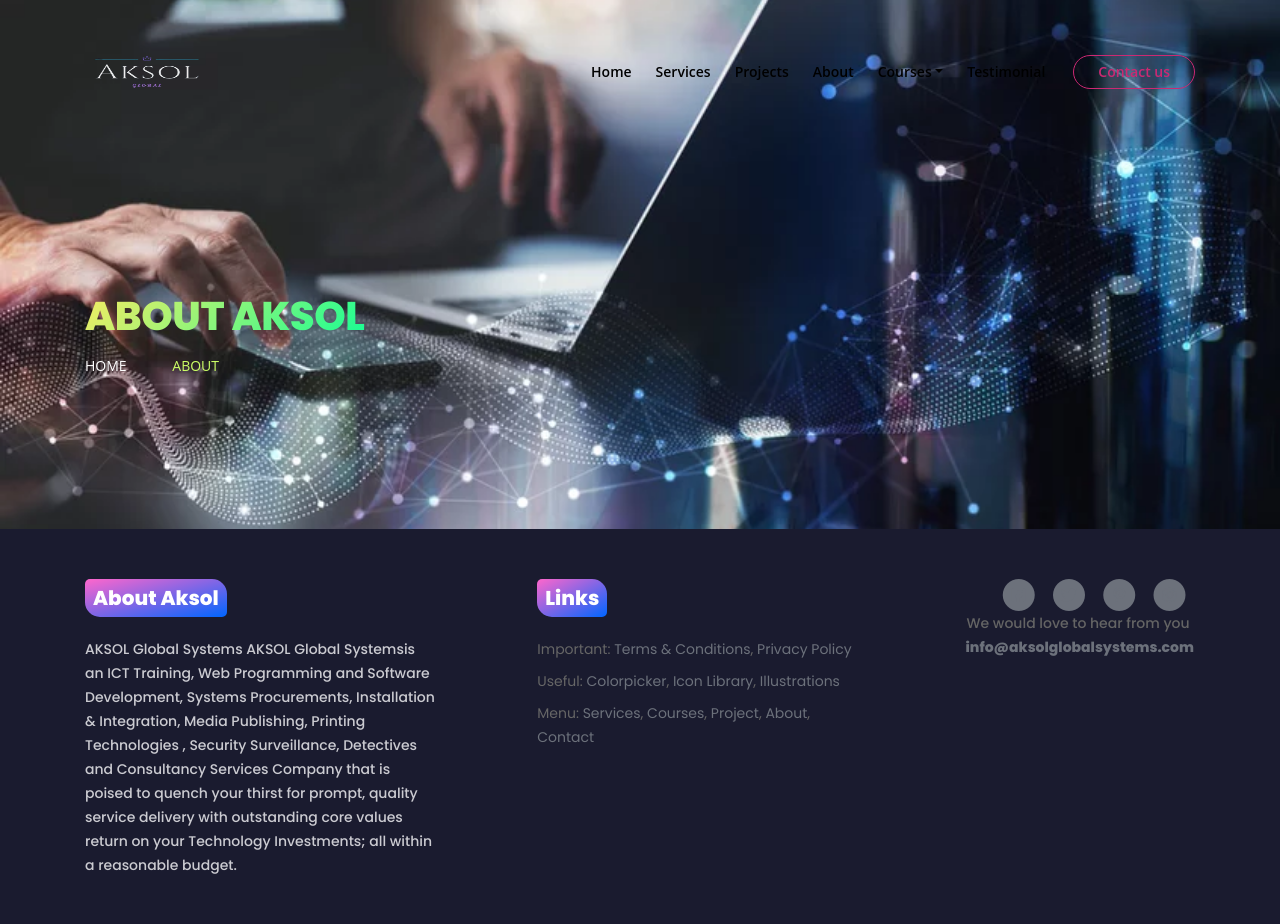
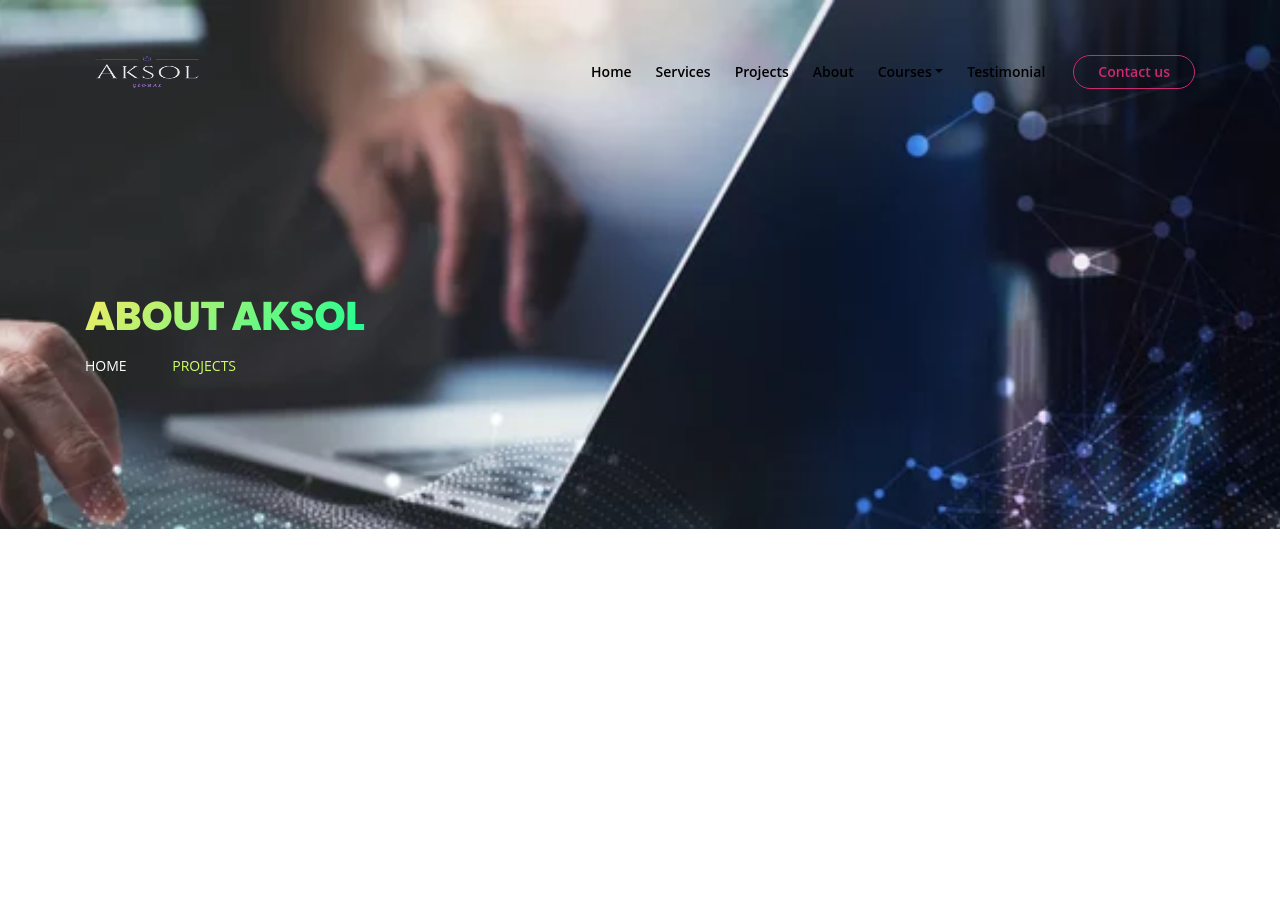
Before and after one commit to Aksolme7871/Aksol, a plain HTML site: page Aksol/projects.html in a window 1280 px wide. After the commit the page ends 800 px from the top, so only its background shows below. Drawn offline with nearby package versions, Linux system fonts and the light colour scheme; files whose address does not match are found by name.

Commit message:
project updated and netlify deployed successfully

```diff
--- a/Aksol/projects.html
+++ b/Aksol/projects.html
@@ -180,7 +180,7 @@
                         <h1>About Aksol</h1>
                         <ul>
                             <li><a href="index.html">Home</a></li>
-                            <li>About</li>
+                            <li>Projects</li>
                         </ul>
                     </div>
                 </div>
@@ -188,86 +188,6 @@
         </div>
     </div>
 
-
-
-
-
-
-
-
-
-
-
-
-
-
-
-
-
-
-    <footer class="footer bg-gray pt-50">
-        <div class="container">
-            <div class="row">
-                <div class="col-lg-12">
-                    <div class="footer-col first">
-                        <h6>About Aksol</h6>
-                        <p class="p-small">AKSOL Global Systems AKSOL Global Systemsis an ICT Training, Web Programming
-                            and Software Development,
-                            Systems Procurements, Installation & Integration, Media Publishing, Printing Technologies ,
-                            Security Surveillance, Detectives and Consultancy Services Company that is poised to quench
-                            your thirst for prompt, quality service delivery with outstanding core values return on your
-                            Technology Investments; all within a reasonable budget.
-                        </p>
-                    </div> <!-- end of footer-col -->
-                    <div class="footer-col second">
-                        <h6>Links</h6>
-                        <ul class="list-unstyled li-space-lg p-small">
-                            <li>Important: <a href="terms.html">Terms &amp; Conditions</a>, <a
-                                    href="privacy.html">Privacy Policy</a></li>
-                            <li>Useful: <a href="#">Colorpicker</a>, <a href="#">Icon Library</a>, <a
-                                    href="#">Illustrations</a></li>
-                            <li>Menu: <a href="services.html">Services</a>, <a href="courses.html">Courses</a>, <a
-                                    href="projects.html">Project</a>, <a href="about.html">About</a>, <a
-                                    href="contact.html">Contact</a></li>
-                        </ul>
-                    </div> <!-- end of footer-col -->
-                    <div class="footer-col third">
-                        <span class="fa-stack">
-                            <a href="#your-link">
-                                <i class="fas fa-circle fa-stack-2x"></i>
-                                <i class="fab fa-facebook-square fa-stack-1x"></i>
-                            </a>
-                        </span>
-                        <span class="fa-stack">
-                            <a href="#your-link">
-                                <i class="fas fa-circle fa-stack-2x"></i>
-                                <i class="fab fa-twitter fa-stack-1x"></i>
-                            </a>
-                        </span>
-                        <span class="fa-stack">
-                            <a href="#your-link">
-                                <i class="fas fa-circle fa-stack-2x"></i>
-                                <i class="fab fa-pinterest-p fa-stack-1x"></i>
-                            </a>
-                        </span>
-                        <span class="fa-stack">
-                            <a href="#your-link">
-                                <i class="fas fa-circle fa-stack-2x"></i>
-                                <i class="fab fa-instagram fa-stack-1x"></i>
-                            </a>
-                        </span>
-                        <p class="p-small">We would love to hear from you <a
-                                href="mailto:contact@viso.com"><strong>info@aksolglobalsystems.com</strong></a></p>
-                    </div> <!-- end of footer-col -->
-                </div> <!-- end of col -->
-            </div> <!-- end of row -->
-        </div> <!-- end of container -->
-    </footer>
-    <!-- Back To Top Button -->
-    <button onclick="topFunction()" id="myBtn">
-        <img src="images/up-arrow.png" alt="alternative">
-    </button>
-    <!-- end of back to top button -->
 
     <!-- Scripts -->
     <script src="Assets/js/jquery.min.js"></script> <!-- Jquery framework -->
```
Also changed, not shown: 1 other file.
